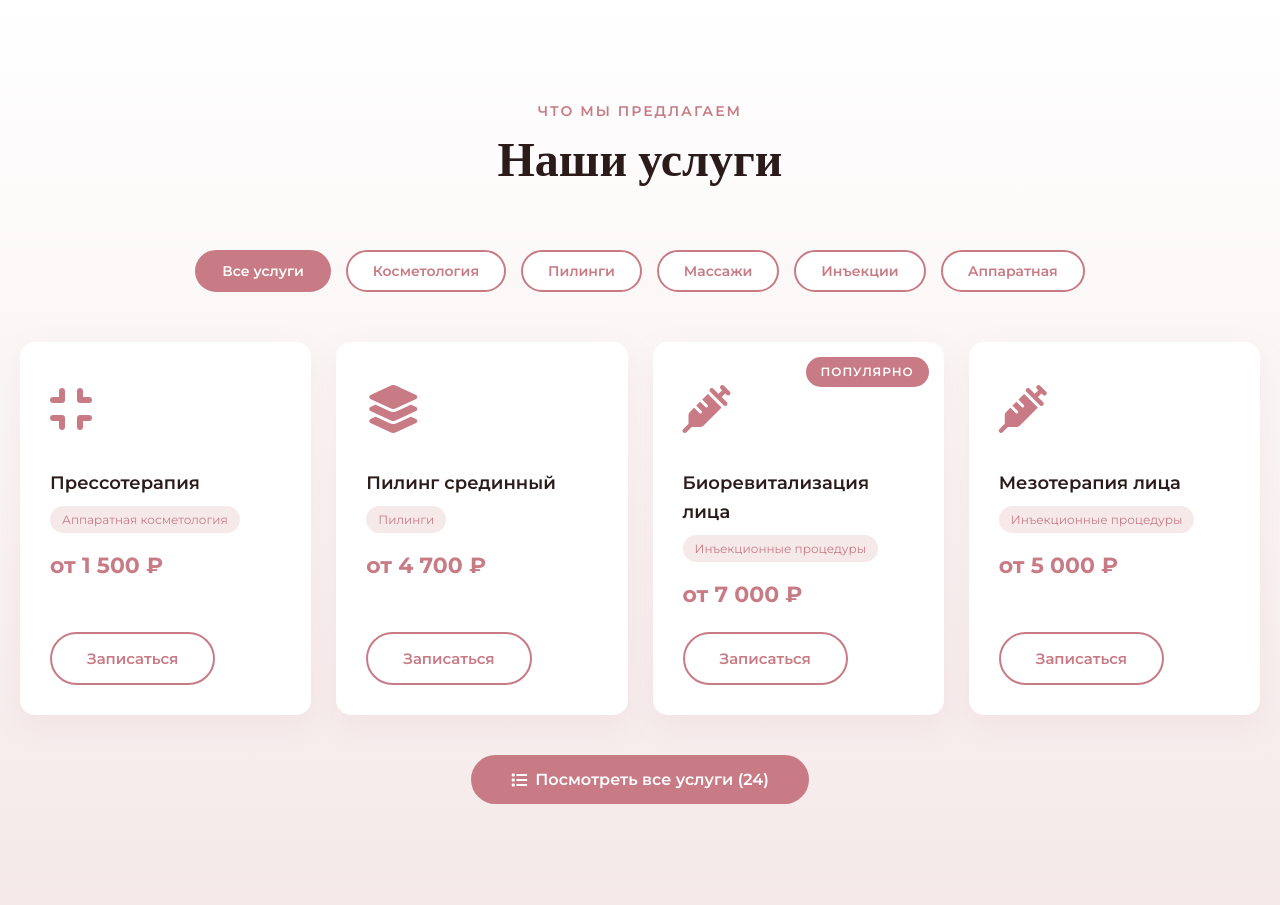
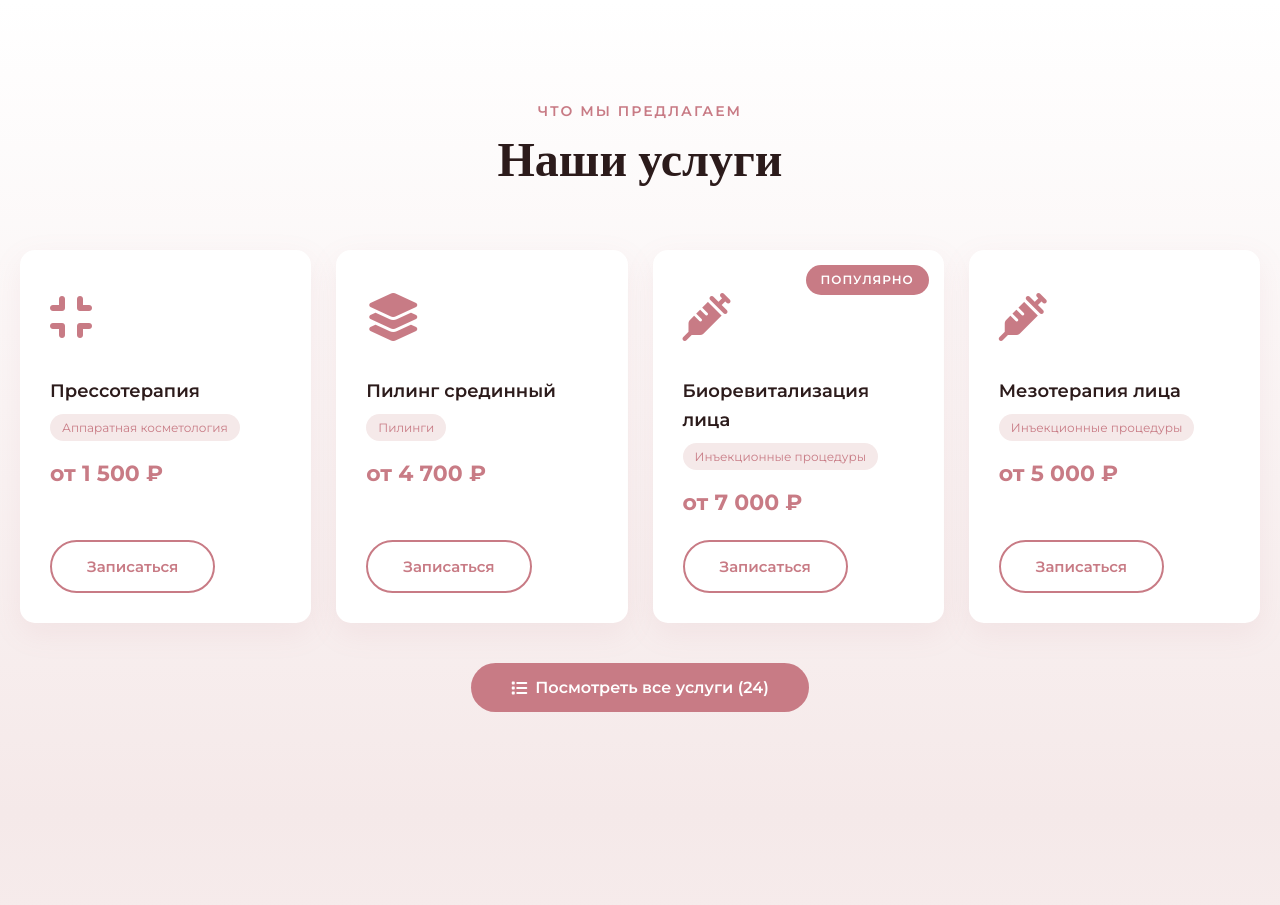
Before and after one commit to KoboSteruS/kosmetolog_Victoria, a Flask app: page / in a window 1280 px wide. Shown: the part 2542-3447 px from the top of the page. Run offline with Flask 3, Linux system fonts and the light colour scheme; data that the repository does not hold is empty.

Commit message:
feat: remove service filters from main page - only show 4 services

```diff
--- a/app/templates/index.html
+++ b/app/templates/index.html
@@ -151,16 +151,6 @@
         <div class="section-header" data-aos="fade-up">
             <span class="section-subtitle">Что мы предлагаем</span>
             <h2 class="section-title">Наши услуги</h2>
-        </div>
-
-        <!-- Фильтр по категориям -->
-        <div class="services-filter" data-aos="fade-up">
-            <button class="filter-btn active" data-category="all">Все услуги</button>
-            <button class="filter-btn" data-category="Косметология">Косметология</button>
-            <button class="filter-btn" data-category="Пилинги">Пилинги</button>
-            <button class="filter-btn" data-category="Массажи лица">Массажи</button>
-            <button class="filter-btn" data-category="Инъекционные процедуры">Инъекции</button>
-            <button class="filter-btn" data-category="Аппаратная косметология">Аппаратная</button>
         </div>
 
         <!-- Сетка услуг (показываем только 4 популярные) -->
```
